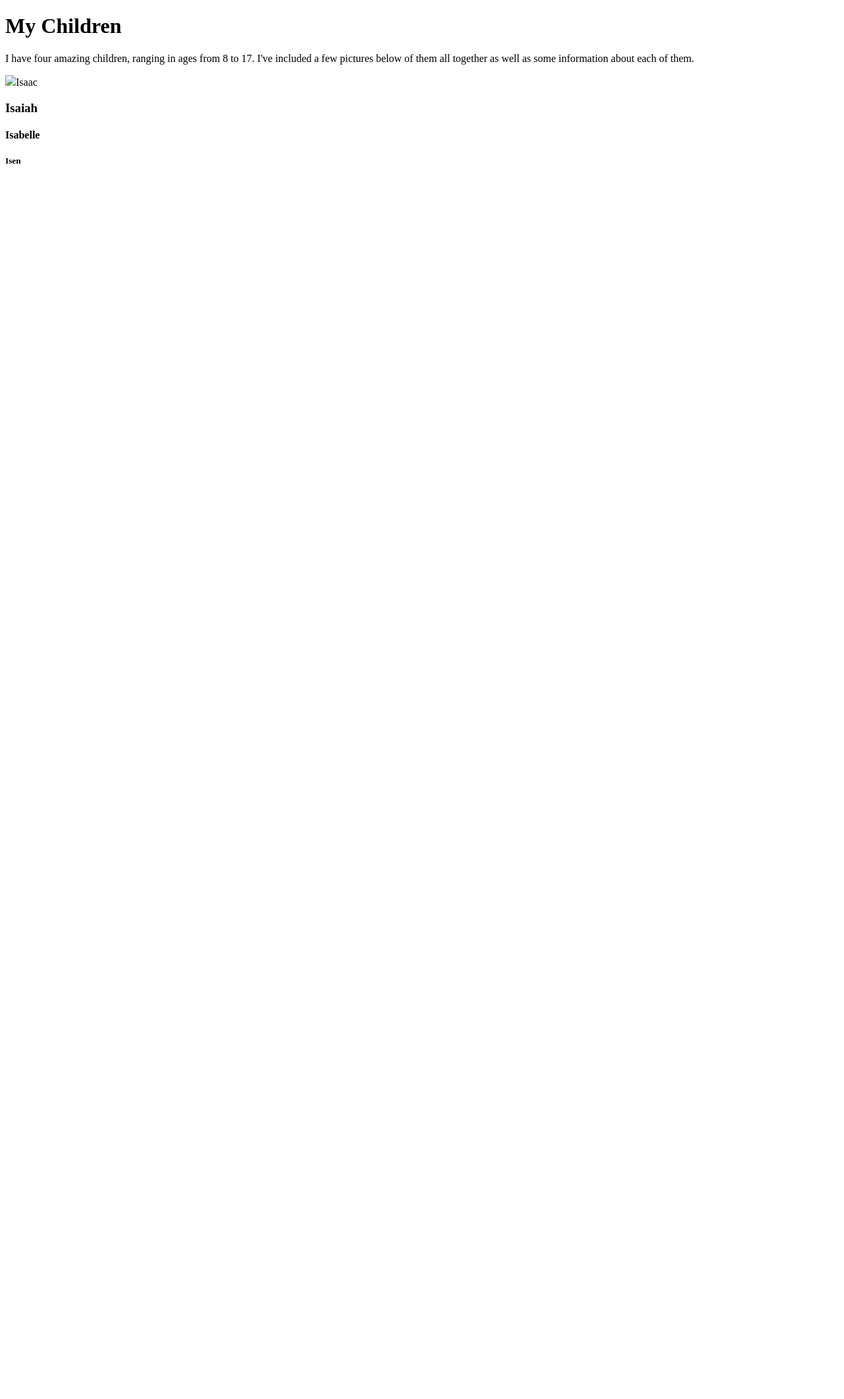
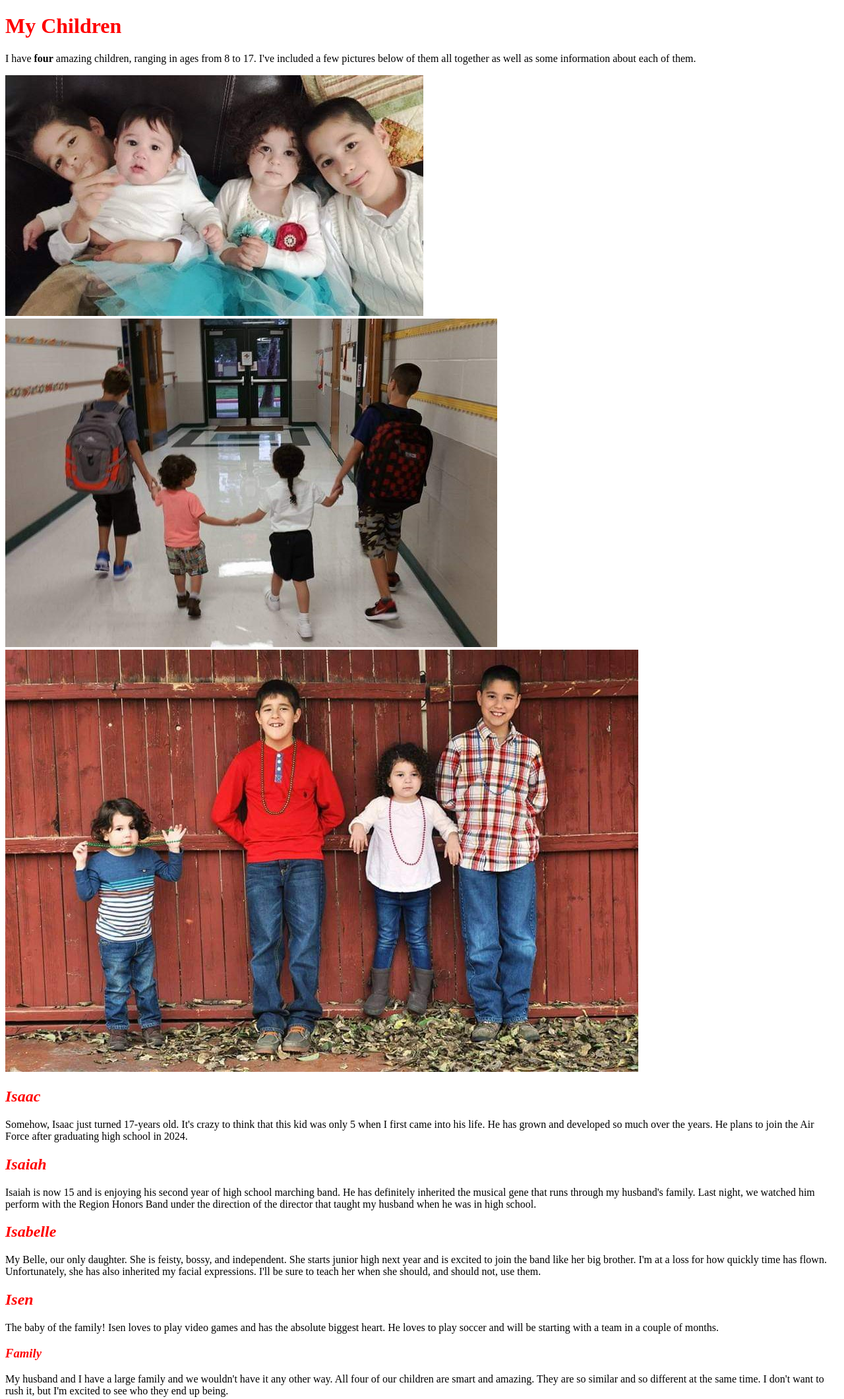
Before and after one commit to marilynsmini/html1, a plain HTML site: page index.html in a window 1280 px wide. Shown: the whole page at 66% size. Before the commit the page ends 800 px from the top, so only its background shows below. Drawn offline with Linux system fonts and the light colour scheme.

Commit message:
update index

```diff
--- a/index.html
+++ b/index.html
@@ -6,19 +6,26 @@
 </head>
 
 <body>
-	<h1>My Children</h1>
-		<p>I have four amazing children, ranging in ages from 8 to 17. I've included a few pictures below of them all together as well as some information about each of them.</p>
-	<img src="images"
-	<h2>Isaac</h2>
-		<p></p>
-	<h3>Isaiah</h3>
-		<p></p>
-	<h4>Isabelle</h4>
-		<p></p>
-	<h5>Isen</h5>
-		<p></p>
+	<h1 style="color:red;">My Children</h1>
 
+	<p>I have <b>four</b> amazing children, ranging in ages from 8 to 17. I've included a few pictures below of them all together as well as some information about each of them.</p>
 
+<img src="images/wedding.jpg" alt="Kiddos at Our Wedding">
+	<br>
+	<img src="images/school.jpg" alt="First Day of School">
+	<br>
+	<img src="images/mychildren.jpg" alt="My Favorite Picture">
+
+	<h2 style="color:red;"><i>Isaac</i></h2>
+<p>Somehow, Isaac just turned 17-years old. It's crazy to think that this kid was only 5 when I first came into his life. He has grown and developed so much over the years. He plans to join the Air Force after graduating high school in 2024.</p>
+	<h2 style="color:red;"><i>Isaiah</i></h2>
+<p>Isaiah is now 15 and is enjoying his second year of high school marching band. He has definitely inherited the musical gene that runs through my husband's family. Last night, we watched him perform with the Region Honors Band under the direction of the director that taught my husband when he was in high school.</p>
+	<h2 style="color:red;"><i>Isabelle</i></h2>
+<p>My Belle, our only daughter. She is feisty, bossy, and independent. She starts junior high next year and is excited to join the band like her big brother. I'm at a loss for how quickly time has flown. Unfortunately, she has also inherited my facial expressions. I'll be sure to teach her when she should, and should not, use them.</p>
+	<h2 style="color:red;"><i>Isen</i></h2>
+<p>The baby of the family! Isen loves to play video games and has the absolute biggest heart. He loves to play soccer and will be starting with a team in a couple of months.</p>
+	<h3 style="color:red;"><i>Family</i></h3>
+	<p>My husband and I have a large family and we wouldn't have it any other way. All four of our children are smart and amazing. They are so similar and so different at the same time. I don't want to rush it, but I'm excited to see who they end up being.</p>
 
 </body>
 </html>
```
